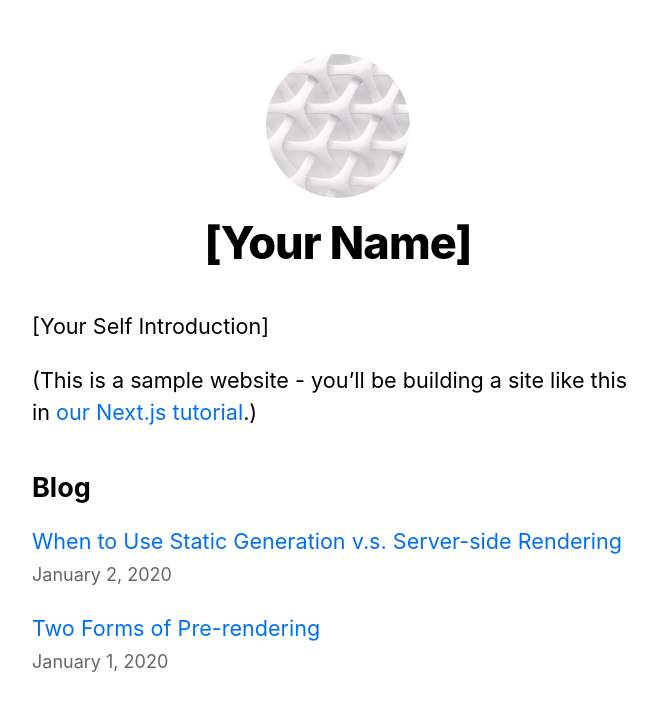
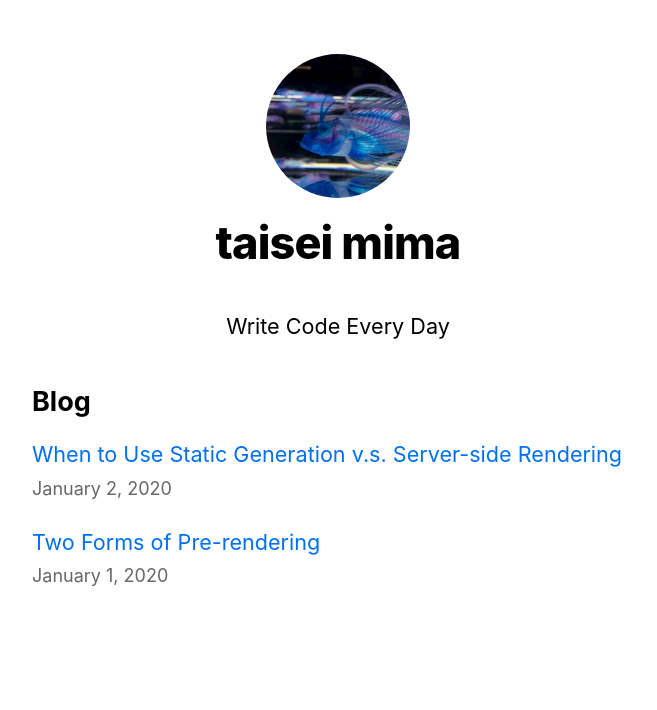
Before and after one commit to bhbs/nextjs-blog, a Next.js app: page / in a window 1280 px wide. Shown: the top 710 px of the page, without its empty margins (302-959 px from the left). Built offline with nearby package versions, Linux system fonts and the light colour scheme.

Commit message:
setting up  profile

```diff
--- a/components/layout.tsx
+++ b/components/layout.tsx
@@ -3,8 +3,8 @@ import styles from "./layout.module.scss";
 import utilStyles from "../styles/utils.module.scss";
 import Link from "next/link";
 
-const name = "[Your Name]";
-export const siteTitle = "Next.js Sample Website";
+const name = "taisei mima";
+export const siteTitle = "miamty blog";
 
 export default function Layout({
   children,
--- a/pages/index.tsx
+++ b/pages/index.tsx
@@ -13,11 +13,7 @@ export default function Home({ allPostsData }) {
         <title>{siteTitle}</title>
       </Head>
       <section className={utilStyles.headingMd}>
-        <p>[Your Self Introduction]</p>
-        <p>
-          (This is a sample website - you’ll be building a site like this in{" "}
-          <a href="https://nextjs.org/learn">our Next.js tutorial</a>.)
-        </p>
+        <p style={{ textAlign: "center" }}>Write Code Every Day</p>
       </section>
       <section className={`${utilStyles.headingMd} ${utilStyles.padding1px}`}>
         <h2 className={utilStyles.headingLg}>Blog</h2>
```
Also changed, not shown: public/images/profile.jpg.
